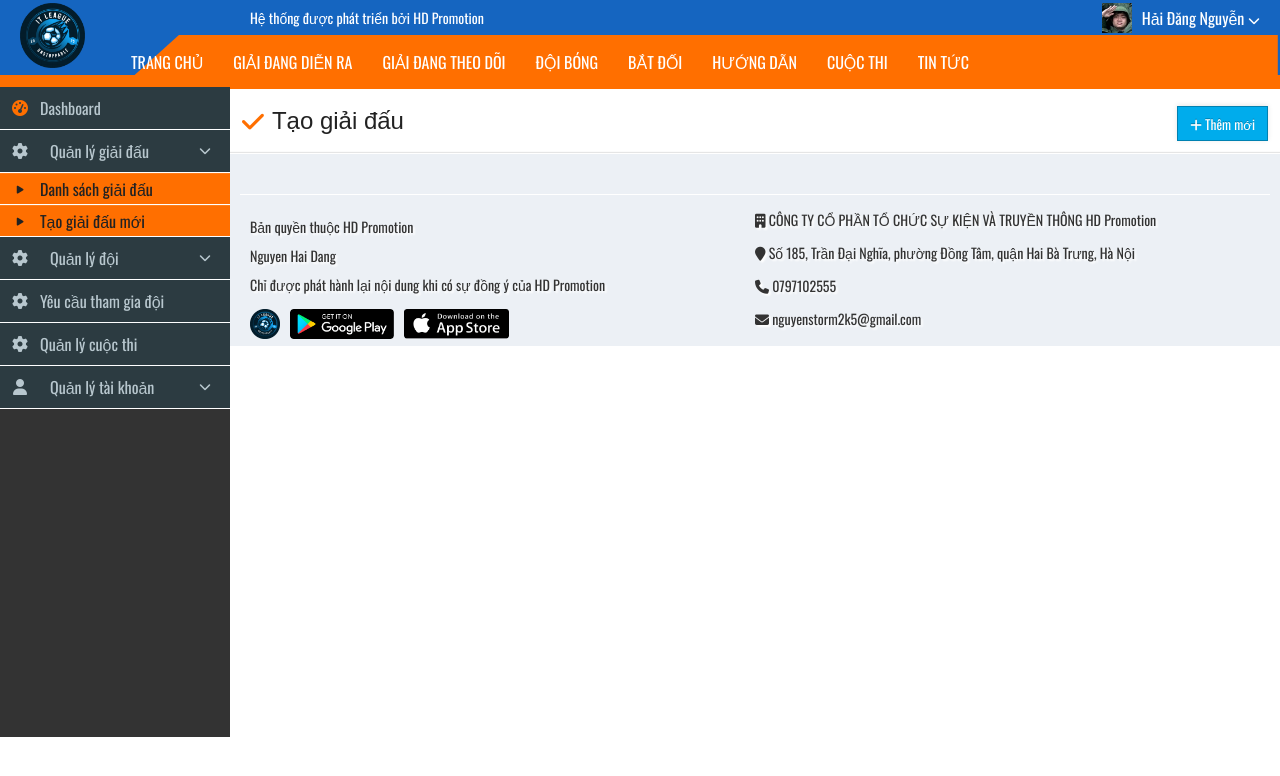
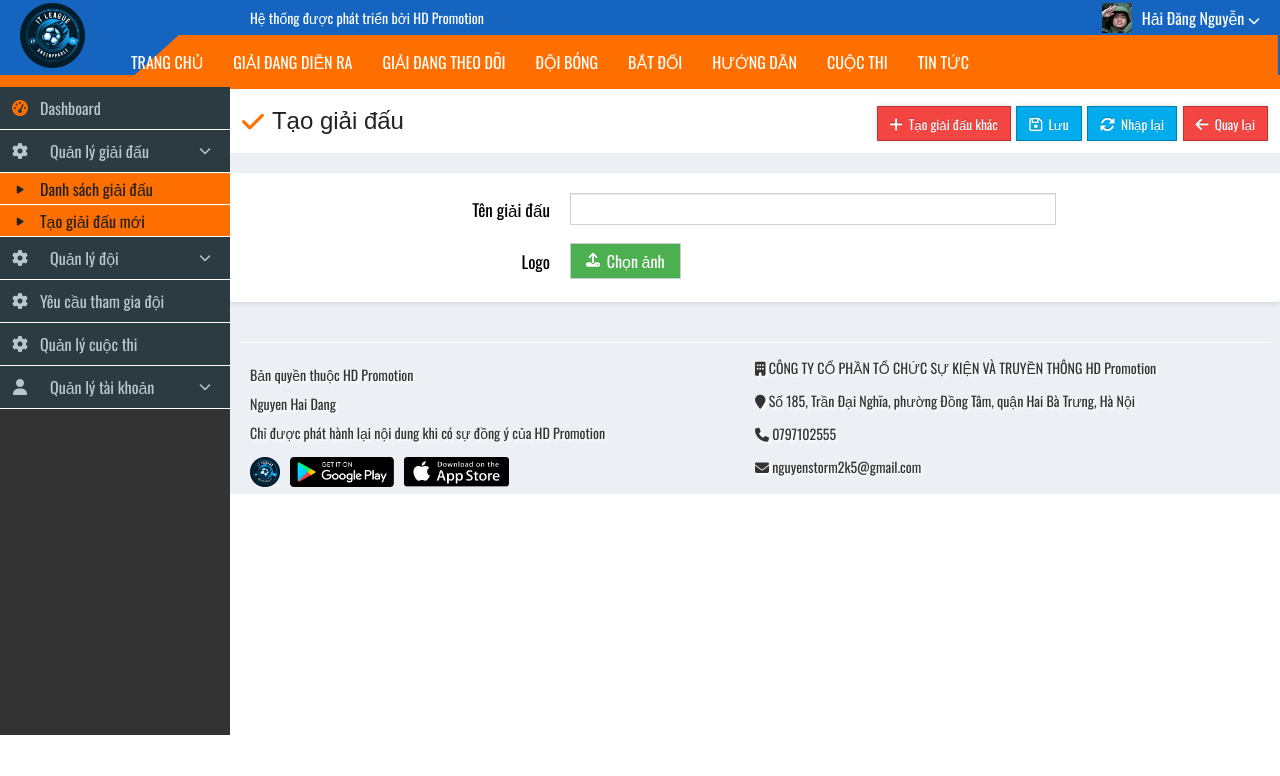
Before and after one commit to dohuykien/Web_Design_Group_1, a plain HTML site: page TK-WEB_Baitaplon/addleague.html in a window 1280 px wide. Both pictures are taken after a click on the item "Quản lý giải đấu". Drawn offline with nearby package versions, Linux system fonts and the light colour scheme.

Commit message:
4/4/2025

```diff
--- a/TK-WEB_Baitaplon/addleague.html
+++ b/TK-WEB_Baitaplon/addleague.html
@@ -19,6 +19,7 @@
         padding: 0;
         box-sizing: border-box;
         font-family: Oswald, sans-serif;
+        text-decoration: none;
       }
       body {
         background-color: white;
@@ -146,7 +147,8 @@
         width: 230px;
         background: #333333;
         color: #b8c7ce;
-        height: 650px;
+        min-height: 648px;
+        height: 100%;
         position: relative;
         bottom: 2px;
         z-index: 1;
@@ -173,7 +175,6 @@
       }
       .sidebar a {
         text-decoration: none;
-        color: #222222;
         flex: 1;
         color: #b8c7ce;
       }
@@ -254,6 +255,7 @@
         display: flex;
         justify-content: space-between;
         align-items: center;
+        flex-wrap: wrap;
       }
       .list-league_left {
         font-family: "Source Sans Pro", sans-serif !important;
@@ -266,7 +268,27 @@
       .list-league_left {
         flex-grow: 1;
       }
-      .add {
+
+      .addother {
+        color: rgb(255, 255, 255);
+        padding: 7px 12px 6px 12px;
+        background-color: #f34541;
+        border-color: rgba(0, 0, 0, 0.25);
+        border-style: solid;
+        border-width: 0.8px;
+        cursor: pointer;
+        text-shadow: rgba(0, 0, 0, 0.25) 0px -1px 0px;
+        box-shadow: 0px -1px 5px rgba(0, 0, 0, 0.1);
+        text-decoration: none !important;
+      }
+      .addother:hover {
+        background-color: #dd1b18;
+      }
+      .fa-solid.fa-plus {
+        margin-right: 3px;
+        font-size: 15px;
+      }
+      .save {
         color: rgb(255, 255, 255);
         padding: 7px 12px 6px 12px;
         background-color: rgb(0, 172, 236);
@@ -277,10 +299,107 @@
         text-shadow: rgba(0, 0, 0, 0.25) 0px -1px 0px;
         box-shadow: 0px -1px 5px rgba(0, 0, 0, 0.1);
       }
-      .add:hover {
+      .save:hover {
         background-color: #428bca;
       }
-      /* --------------------- FOOTER -------------------- */
+      .fa-solid.fa-rotate {
+        margin-right: 3px;
+        font-size: 15px;
+      }
+      .fa-regular.fa-floppy-disk {
+        margin-right: 3px;
+        font-size: 15px;
+      }
+      .Nhaplai {
+        color: rgb(255, 255, 255);
+        padding: 7px 12px 6px 12px;
+        background-color: rgb(0, 172, 236);
+        border-color: rgba(0, 0, 0, 0.25);
+        border-style: solid;
+        border-width: 0.8px;
+        cursor: pointer;
+        text-shadow: rgba(0, 0, 0, 0.25) 0px -1px 0px;
+        box-shadow: 0px -1px 5px rgba(0, 0, 0, 0.1);
+      }
+      .Nhaplai:hover {
+        background-color: #428bca;
+      }
+      .return {
+        color: rgb(255, 255, 255);
+        padding: 7px 12px 6px 12px;
+        background-color: #f34541;
+        border-color: rgba(0, 0, 0, 0.25);
+        border-style: solid;
+        border-width: 0.8px;
+        cursor: pointer;
+        text-shadow: rgba(0, 0, 0, 0.25) 0px -1px 0px;
+        box-shadow: 0px -1px 5px rgba(0, 0, 0, 0.1);
+      }
+      .return:hover {
+        background-color: #dd1b18;
+      }
+
+      /*---------------------inputleague------------------*/
+      .kienngu {
+        background-color: #ecf0f5;
+        padding-top: 10px;
+      }
+      .box {
+        max-width: 1250px;
+        margin: 10px auto 0;
+        padding: 20px 20px 5px 20px;
+        background: #ffffff;
+        border-radius: 3px;
+        box-shadow: 0 2px 4px rgba(0, 0, 0, 0.1);
+      }
+      .forminput {
+        margin-bottom: 12px;
+        display: flex;
+        align-items: center;
+        padding-left: 200px;
+      }
+      .forminput label {
+        width: 100px;
+        font-size: 17px;
+        text-align: right;
+        margin-right: 20px;
+      }
+      input[type="text"] {
+        width: 60%;
+        padding: 3px;
+        border: 1px solid #d0d0d0;
+        font-size: 16px;
+        box-shadow: rgba(0, 0, 0, 0.075) 0px 1px 1px 0px inset;
+      }
+      /* Ẩn nút file mặc định */
+      #fileInput {
+        display: none;
+      }
+
+      /* Nút tùy chỉnh */
+      .custom-button {
+        background-color: rgb(76, 175, 80);
+        color: white;
+        padding: 5px 15px;
+        border: 1px solid #ccc;
+        cursor: pointer;
+        font-size: 16px;
+      }
+
+      .custom-button:hover {
+        background-color: #4d9e51;
+      }
+      .fa-solid.fa-arrow-left {
+        margin-right: 3px;
+        font-size: 15px;
+      }
+      .fa-solid.fa-upload {
+        margin-right: 3px;
+        font-size: 14px;
+        position: relative;
+        bottom: 3px;
+      }
+      /* --------------------- FOOTER --------------------*/
       .footer {
         box-sizing: border-box;
         background-color: #ecf0f5;
@@ -288,11 +407,7 @@
         font-size: 14px;
         font-weight: 500;
         text-shadow: rgb(255, 255, 255) 1px 1px 1px;
-        box-shadow: 0px -1px 1px rgba(0, 0, 0, 0.1);
         display: block;
-        border-top-color: rgb(255, 255, 255);
-        border-top-style: solid;
-        border-top-width: 0.8px;
       }
 
       .footer-container {
@@ -444,17 +559,67 @@
           </ul>
         </ul>
       </aside>
-
       <div class="content-wrapper">
         <section class="content">
           <div class="list-league">
             <i class="fa-solid fa-check"></i>
             <span class="list-league_left">Tạo giải đấu</span>
+
+            <div class="wrap">
               <a href="addleague.html">
-              <button class="add">
-                <i class="fa-solid fa-plus"></i> Thêm mới
+                <button class="addother">
+                  <i class="fa-solid fa-plus"></i> Tạo giải đấu khác
                 </button>
               </a>
+              <a href="#">
+                <button class="save">
+                  <i class="fa-regular fa-floppy-disk"></i> Lưu
+                </button>
+              </a>
+              <a href="addleague.html">
+                <button class="Nhaplai">
+                  <i class="fa-solid fa-rotate"></i> Nhập lại
+                </button>
+              </a>
+              <a href="Dashboard.html">
+                <button class="return">
+                  <i class="fa-solid fa-arrow-left"></i> Quay lại
+                </button>
+              </a>
+            </div>
+          </div>
+
+          <div class="kienngu">
+            <div class="box">
+              <div>
+                <div class="forminput">
+                  <label for="nameleague">Tên giải đấu</label>
+                  <input type="text" name="#" id="nameleague" />
+                </div>
+                <div class="forminput">
+                  <label for="fileInput">Logo</label>
+                  <!-- Nút tùy chỉnh để chọn ảnh -->
+
+                  <button
+                    class="custom-button"
+                    onclick="document.getElementById('fileInput').click()"
+                  >
+                    <i class="fa-solid fa-upload"></i>
+                    Chọn ảnh
+                  </button>
+
+                  <!-- Input file bị ẩn -->
+                  <input type="file" id="fileInput" accept="image/*" />
+
+                  <br /><br />
+                  <img
+                    id="preview"
+                    src=""
+                    alt="Ảnh xem trước"
+                    style="max-width: 300px; display: none; margin-left: 50px"
+                  />
+                </div>
+              </div>
             </div>
 
             <div class="footer">
@@ -485,11 +650,14 @@
                     <i class="fa fa-map-marker" aria-hidden="true"></i> Số 185,
                     Trần Đại Nghĩa, phường Đồng Tâm, quận Hai Bà Trưng, Hà Nội
                   </p>
-                <p><i class="fa fa-phone" aria-hidden="true"></i> 0797102555</p>
+                  <p>
+                    <i class="fa fa-phone" aria-hidden="true"></i> 0797102555
+                  </p>
                   <p>
                     <i class="fa fa-envelope" aria-hidden="true"></i>
                     nguyenstorm2k5@gmail.com
                   </p>
+                </div>
               </div>
             </div>
           </div>
@@ -498,6 +666,7 @@
     </div>
 
     <script>
+      // submenu
       // Lấy tất cả các menu cha
       let menuItems = document.querySelectorAll(".menu-item");
 
@@ -510,6 +679,22 @@
             submenu.style.display === "block" ? "none" : "block";
         });
       });
+
+      // Input logo league
+      let fileInput = document.getElementById("fileInput");
+      let preview = document.getElementById("preview");
+
+      fileInput.addEventListener("change", function () {
+        let file = this.files[0];
+        if (file) {
+          let reader = new FileReader();
+          reader.onload = function (e) {
+            preview.src = e.target.result;
+            preview.style.display = "block";
+          };
+          reader.readAsDataURL(file);
+        }
+      });
     </script>
   </body>
 </html>
```
Also changed, not shown: TK-WEB_Baitaplon/Dashboard.html (+2 -1 lines), TK-WEB_Baitaplon/dsdoiqly.html (+2 -1 lines), TK-WEB_Baitaplon/dsdoitgia.html (+2 -1 lines), TK-WEB_Baitaplon/test2.html (deleted, +0 -135 lines). Lines whose indentation alone changed are shown as unchanged.
